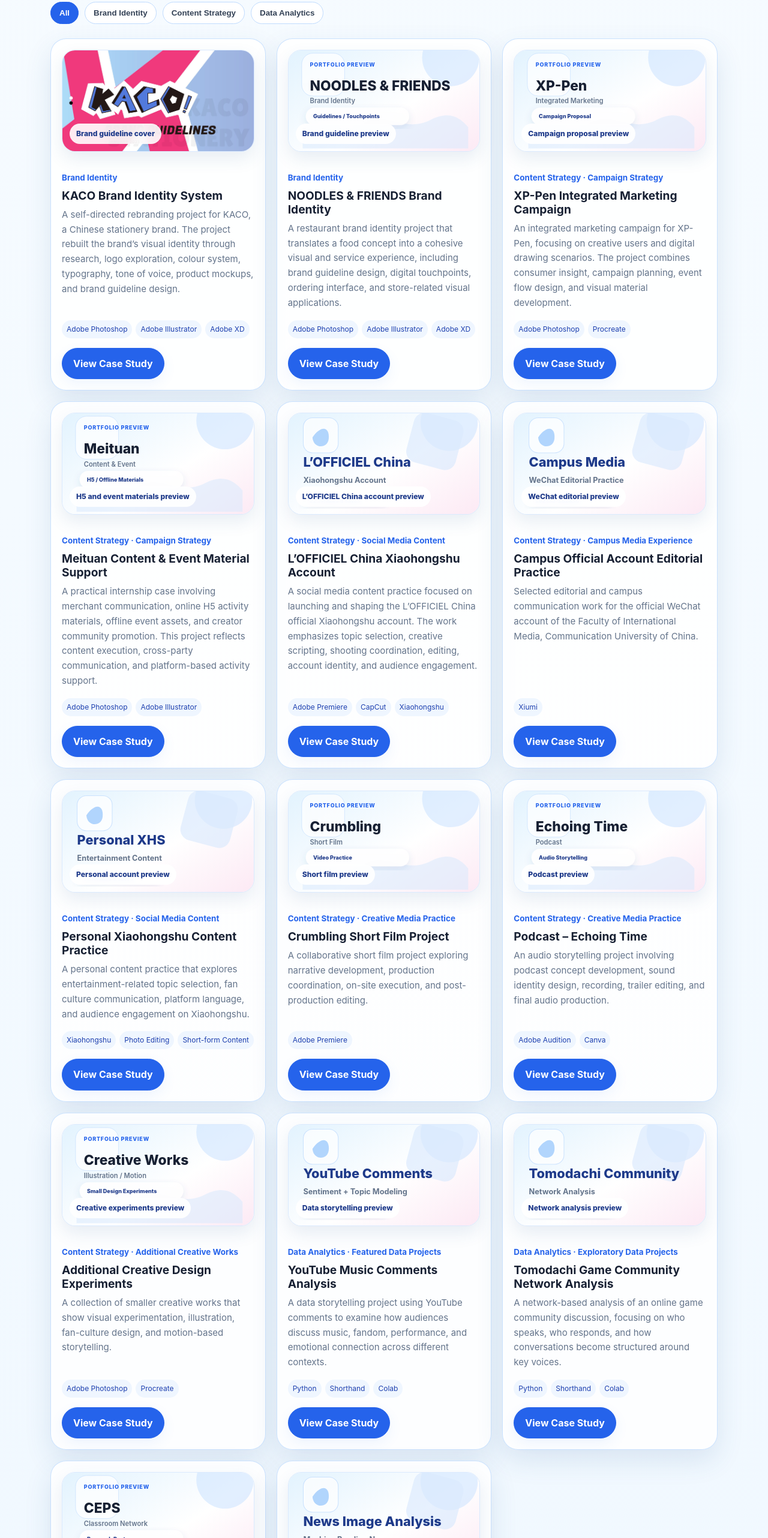
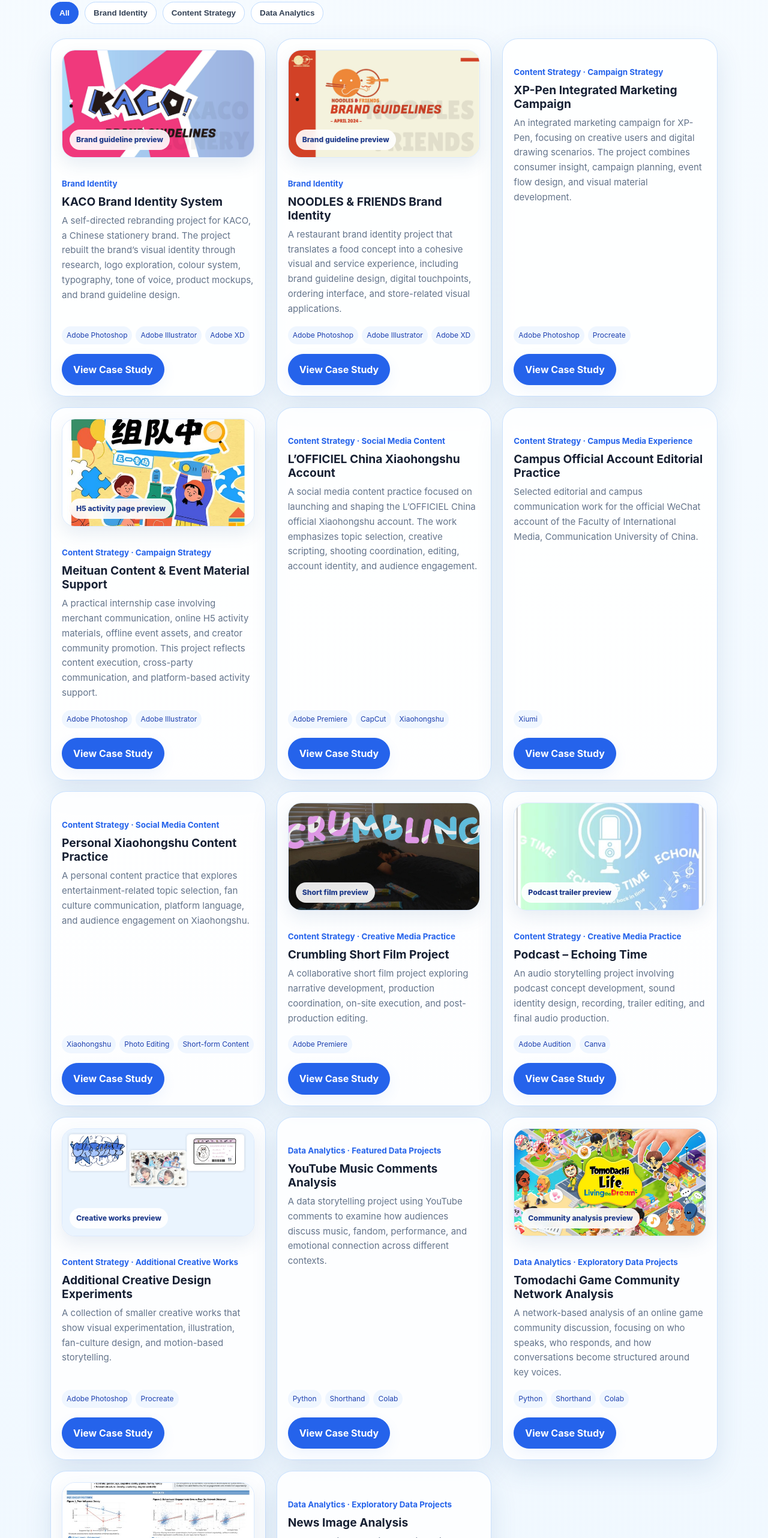
Before and after one commit to ymykko/Mengyun-Yang-Portfolio, a plain HTML site: page index.html in a window 1280 px wide. Shown: the part 1386-3950 px from the top of the page at 60% size. Drawn offline with Linux system fonts and the light colour scheme.

Commit message:
Add files via upload

```diff
--- a/assets/js/main.js
+++ b/assets/js/main.js
@@ -23,20 +23,14 @@
   return id ? `https://drive.google.com/thumbnail?id=${id}&sz=w1200` : '';
 }
 const coverMap = {
-  kaco: {src: rootPrefix()+'assets/images/kaco/kaco-01.jpg', label: 'Brand guideline cover'},
-  noodles: {src: rootPrefix()+'assets/images/generated/noodles.svg', label: 'Brand guideline preview'},
-  xppen: {src: rootPrefix()+'assets/images/generated/xppen.svg', label: 'Campaign proposal preview'},
-  meituan: {src: rootPrefix()+'assets/images/generated/meituan.svg', label: 'H5 and event materials preview'},
-  'fashion-xhs': {src: rootPrefix()+'assets/images/generated/fashion-xhs.svg', label: 'L’OFFICIEL China account preview'},
-  'campus-media': {src: rootPrefix()+'assets/images/generated/campus-media.svg', label: 'WeChat editorial preview'},
-  'personal-xhs': {src: rootPrefix()+'assets/images/generated/personal-xhs.svg', label: 'Personal account preview'},
-  crumbling: {src: rootPrefix()+'assets/images/generated/crumbling.svg', label: 'Short film preview'},
-  podcast: {src: rootPrefix()+'assets/images/generated/podcast.svg', label: 'Podcast preview'},
-  'small-designs': {src: rootPrefix()+'assets/images/generated/small-designs.svg', label: 'Creative experiments preview'},
-  youtube: {src: rootPrefix()+'assets/images/generated/youtube.svg', label: 'Data storytelling preview'},
-  tomodachi: {src: rootPrefix()+'assets/images/generated/tomodachi.svg', label: 'Network analysis preview'},
-  ceps: {src: rootPrefix()+'assets/images/generated/ceps.svg', label: 'Research poster preview'},
-  'news-image': {src: rootPrefix()+'assets/images/generated/news-image.svg', label: 'News image analysis preview'}
+  kaco: {src: rootPrefix()+'assets/images/covers/kaco.jpg', label: 'Brand guideline preview'},
+  noodles: {src: rootPrefix()+'assets/images/covers/noodles.jpg', label: 'Brand guideline preview'},
+  meituan: {src: rootPrefix()+'assets/images/covers/meituan.jpg', label: 'H5 activity page preview'},
+  crumbling: {src: rootPrefix()+'assets/images/covers/crumbling.jpg', label: 'Short film preview'},
+  podcast: {src: rootPrefix()+'assets/images/covers/podcast.jpg', label: 'Podcast trailer preview'},
+  'small-designs': {src: rootPrefix()+'assets/images/covers/small-designs.jpg', label: 'Creative works preview'},
+  tomodachi: {src: rootPrefix()+'assets/images/covers/tomodachi.jpg', label: 'Community analysis preview'},
+  ceps: {src: rootPrefix()+'assets/images/covers/ceps.jpg', label: 'Research poster preview'}
 };
 const caseHeadings = {
   en:{overview:'Project Overview', role:'My Role', process:'Process & Focus', outputs:'Preview & Key Outputs', links:'View Full Materials', summary:'Project Summary', note:'The preview image introduces the project visually. Full files, reports, production logs, and code are opened through the buttons below.'},
```
Also changed, not shown: assets/css/styles.css, assets/images/covers/cat-id.jpg (added), assets/images/covers/ceps.jpg (added), assets/images/covers/crumbling.jpg (added), assets/images/covers/fan-merch.jpg (added), assets/images/covers/kaco.jpg (added), assets/images/covers/meituan.jpg (added), assets/images/covers/noodles.jpg (added), assets/images/covers/podcast.jpg (added), assets/images/covers/small-designs.jpg (added), assets/images/covers/tag.jpg (added), assets/images/covers/tomodachi.jpg (added).
